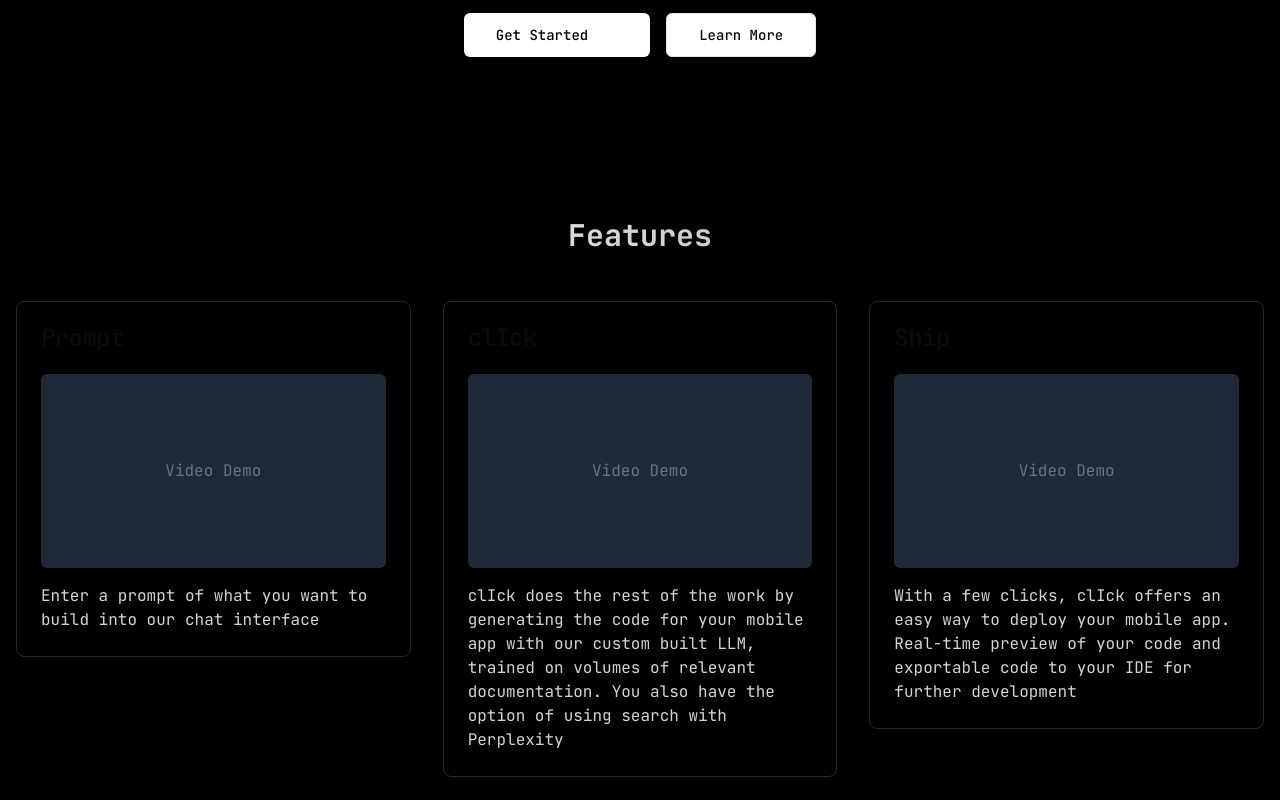
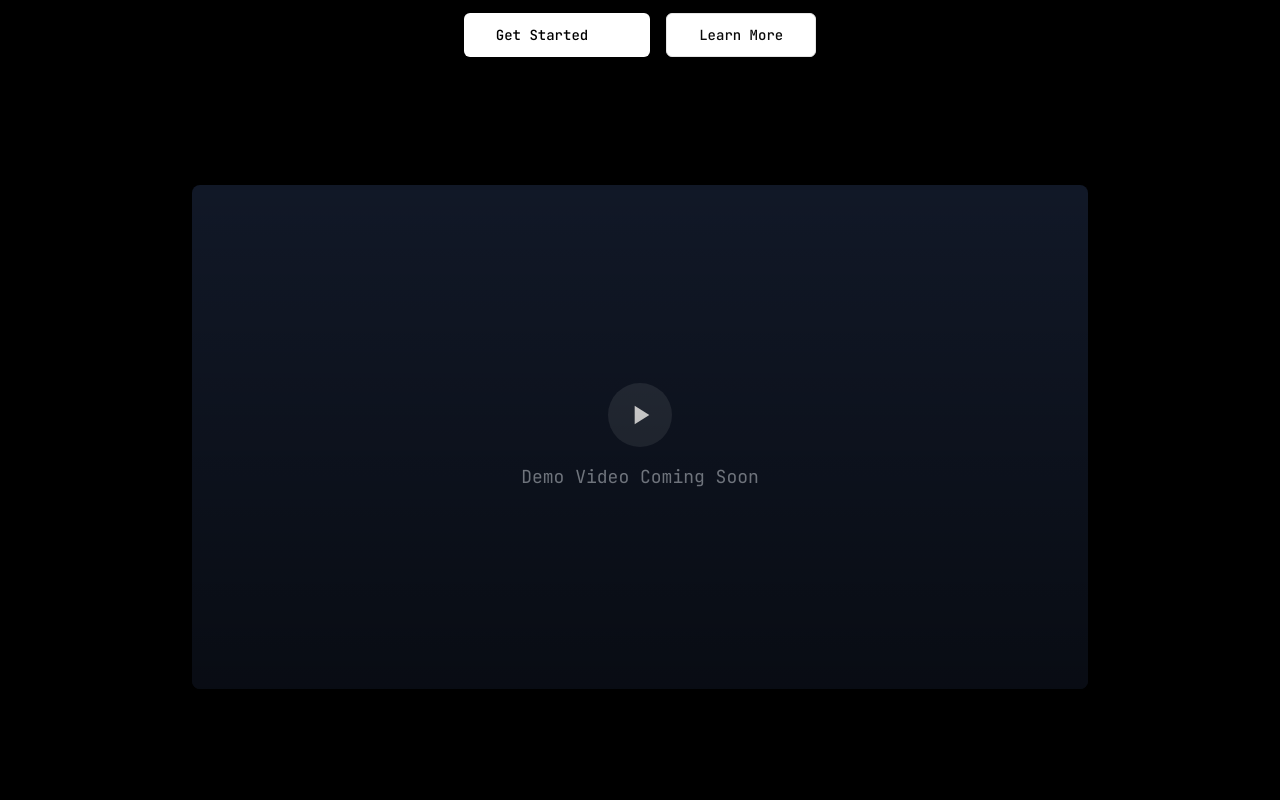
Before and after one commit to 3d3n-ops/clIck, a Next.js app: page / in a window 1280 px wide. Shown: the part 420-1220 px from the top of the page. Built offline with nearby package versions, Linux system fonts and the light colour scheme; no server answers.

Commit message:
added placeholder for demo vid

```diff
--- a/app/page.tsx
+++ b/app/page.tsx
@@ -200,6 +200,31 @@ export default async function Home() {
               >
                 Learn More
               </Button>
+            </div>
+          </div>
+        </section>
+
+        {/* Demo Video Section */}
+        <section className="py-12">
+          <div className="container mx-auto px-4">
+            <div className="max-w-4xl mx-auto">
+              <div className="relative aspect-video bg-gray-900 rounded-lg overflow-hidden">
+                <div className="absolute inset-0 flex items-center justify-center">
+                  <div className="text-center">
+                    <div className="w-16 h-16 mx-auto mb-4 rounded-full bg-white/10 flex items-center justify-center">
+                      <svg
+                        className="w-8 h-8 text-white"
+                        fill="currentColor"
+                        viewBox="0 0 24 24"
+                      >
+                        <path d="M8 5v14l11-7z" />
+                      </svg>
+                    </div>
+                    <p className="text-lg text-gray-400">Demo Video Coming Soon</p>
+                  </div>
+                </div>
+                <div className="absolute inset-0 bg-gradient-to-t from-black/50 to-transparent" />
+              </div>
             </div>
           </div>
         </section>
```
